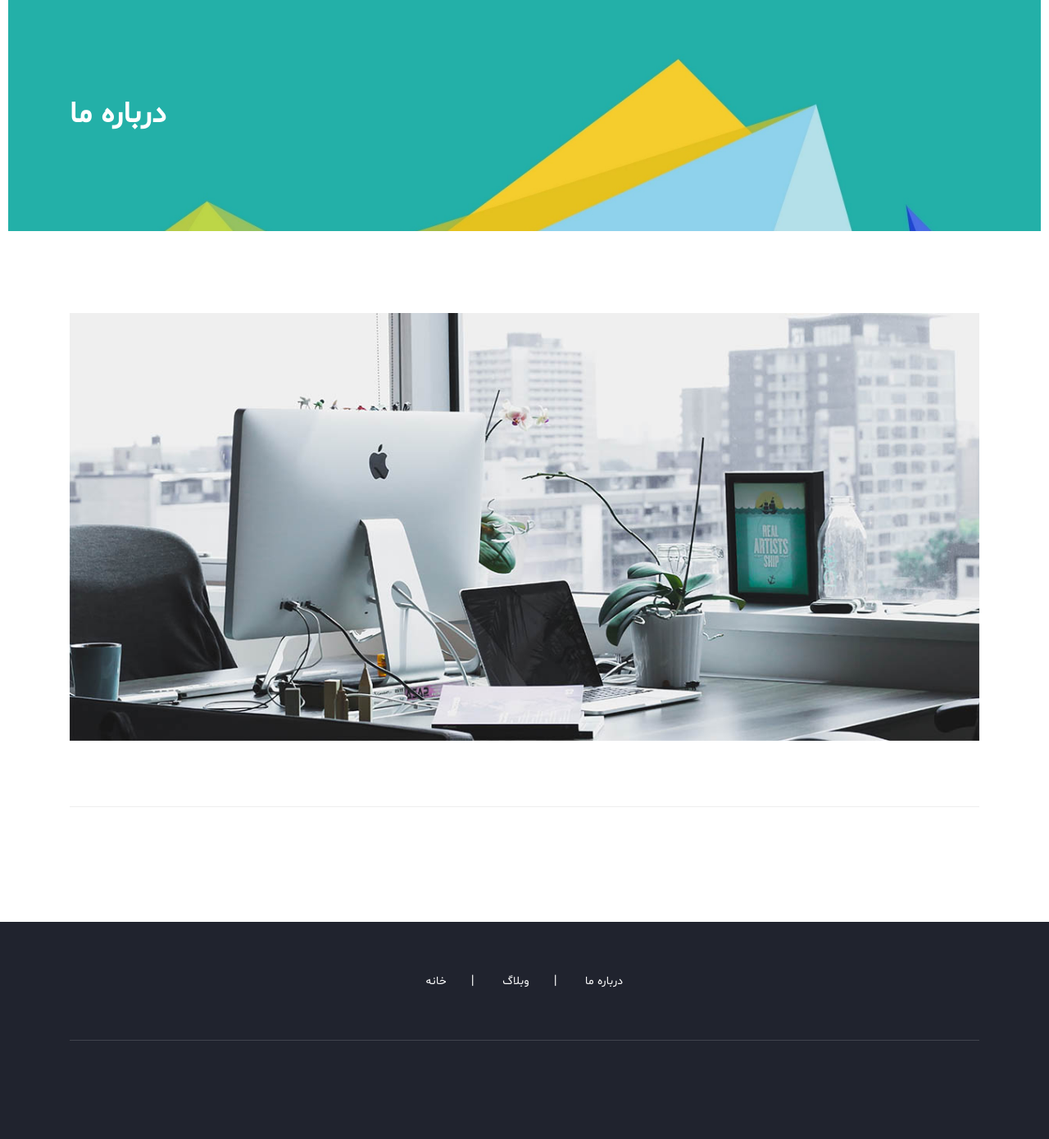
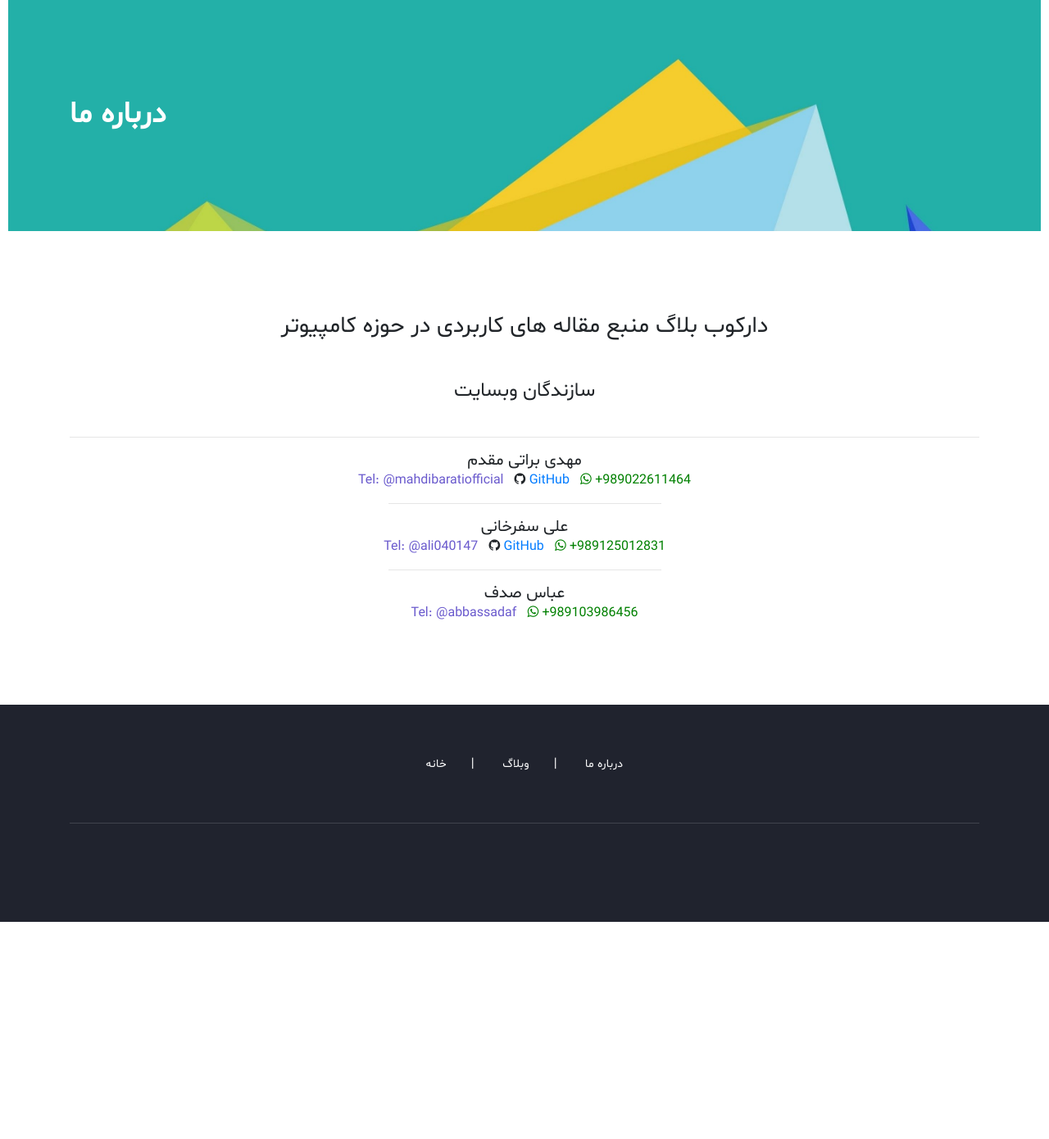
Before and after one commit to mahdibaratiofficial/DjangoBlog, a Django app: page /about/ in a window 1280 px wide. Shown: the part 111-1501 px from the top of the page at 82% size. After the commit the page ends 1236 px from the top, so only its background shows below. Run offline with Django 4.2, Linux system fonts and the light colour scheme; some libraries are stand-ins or nearby versions; some web fonts are replaced.

Commit message:
some Change about,master,post page

```diff
--- a/pages/templates/about.html
+++ b/pages/templates/about.html
@@ -30,9 +30,52 @@
   <div class="container">
 
     <div class="row">
-          <div class="col-lg-12">
-            <img src="assets/images/about-us.jpg" alt="">
-            <p></p>
+      <div class="col-lg-12 shabnam ">
+        <h3>دارکوب بلاگ منبع مقاله های کاربردی در حوزه کامپیوتر</h3>
+        <br>
+        <br>
+        <h4>سازندگان وبسایت</h4>
+        &nbsp;
+        <hr>
+        <div class="post-share">
+          <h5>مهدی براتی مقدم</h5>
+          <a class="" style="color:slateblue">Tel:</a>
+          <a class="" style="color:slateblue">@mahdibaratiofficial</a>
+          &nbsp;
+          <a class="fa fa-github"></a>
+          <a class="" href="https://github.com/mahdibaratiofficial">GitHub</a>
+          &nbsp;
+          <a class="fa fa-whatsapp" style="color: green;"></a>
+          <a class="#" style="color: green;">+989022611464</a>
+        </div>
+        <div>
+
+          <hr style="width:30% ;">
+
+          <div class="post-share">
+            <h5>علی سفرخانی</h5>
+            <a class="" style="color:slateblue">Tel:</a>
+            <a class="" style="color:slateblue">@ali040147</a>
+            &nbsp;
+            <a class="fa fa-github"></a>
+            <a class="#" href="https://github.com/Ghost040147">GitHub</a>
+            &nbsp;
+            <a class="fa fa-whatsapp" style="color: green;"></a>
+            <a class="#" style="color: green;">+989125012831</a>
+          </div>
+          <div>
+            <hr style="width:30% ;">
+
+            <div class="post-share">
+              <h5>عباس صدف</h5>
+              <a class="" style="color:slateblue">Tel:</a>
+              <a style="color:slateblue">@abbassadaf</a>
+              &nbsp;
+              <a class="fa fa-whatsapp" style="color: green;"></a>
+              <a class="" style="color: green;">+989103986456</a>
+            </div>
+            <div>
+            </div>
           </div>
         </div>
       </div>
--- a/pages/templates/posts.html
+++ b/pages/templates/posts.html
@@ -91,13 +91,9 @@
               </div>
             </div>
             <div class="col-lg-12">
-
             </div>
             <div class="col-lg-12">
             </div>
-
-
-
           </div>
         </div>
       </div>
```
Also changed, not shown: pages/templates/master.html (+15 -8 lines). Lines whose indentation alone changed are shown as unchanged.
